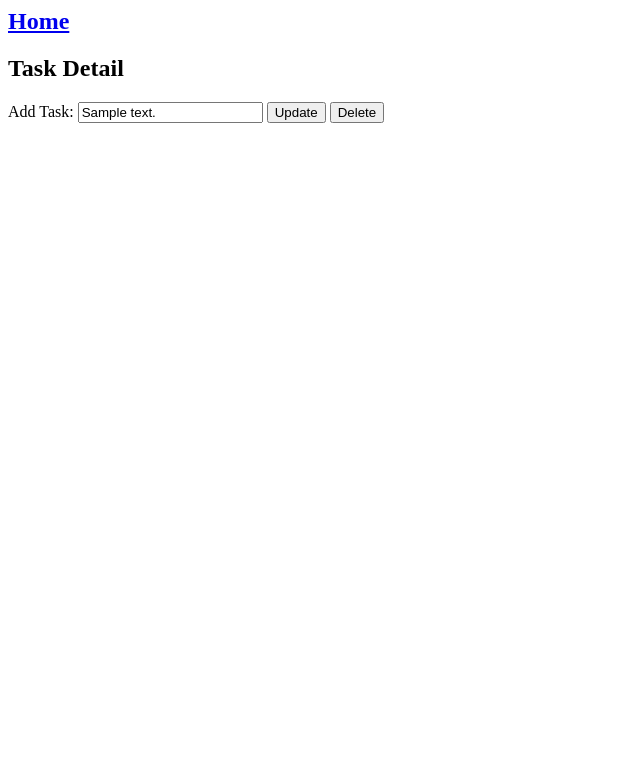
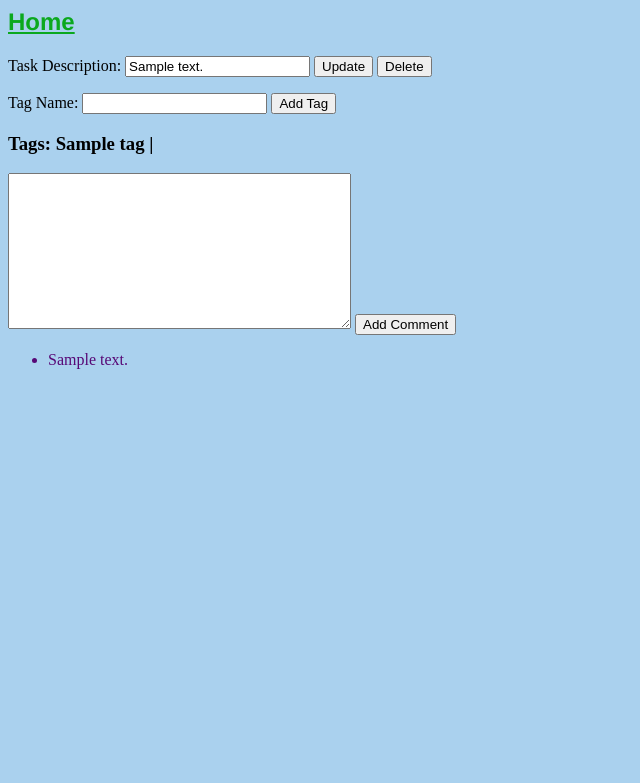
Before and after one commit to pchristscribe/todo_app, a Django app: page /todo/1 in a window 1280 px wide. Shown: the top 783 px of the page, without its empty margins (0-640 px from the left). Run offline with Django 4.2, Linux system fonts and the light colour scheme; tables that the repository leaves empty hold one stand-in row (values such as "Sample post").

Commit message:
Added Tags to Detail View

```diff
--- a/todo_site/todo_app/forms.py
+++ b/todo_site/todo_app/forms.py
@@ -1,10 +1,62 @@
 from django.forms import ModelForm
-from todo_app.models import Task
+from todo_app.models import Task, Comment, Tag
 
 class TaskForm(ModelForm):
     class Meta():
         model = Task
         fields = ['description']
         labels = {
-            'description': 'Add Task'
+            'description': 'Task Description'
         }
+class TagForm(ModelForm):
+    '''When the user is trying to tag a Task object, use this form to
+        a) Create a new Tag with the given name if one does not exist, or
+        b) Get the existing Tag with the given name if one does, then
+        c) Connect the new or existing Tag to the given Task
+    '''
+    class Meta:
+        model = Tag
+        fields = ['name']
+        labels = {'name' : 'Tag Name'}
+
+    def save(self, task, *args, **kwargs):
+        # `ModelForm`s come with an attribute called `self.data` that
+        # keeps track of the data in the form as a dictionary.
+        tag_name = self.data['name']
+
+        # If a tag with this name already exists, we want to use that one,
+        # not create a new tag with the same name (in fact this will error).
+        # So let's `try` to get the existing tag, and if there isn't one,
+        # create it from scratch
+
+        try:
+            tag = Tag.objects.get(name=tag_name)
+        except Tag.DoesNotExist:
+            # How did I know to catch the exception `Tag.DoesNotExist`?
+            # I ran line 55 (trying to get a tag) on a nonexistant tag
+            # to see what error it would create, then I caught that error
+            tag = Tag.objects.create(name=tag_name)
+
+        # Django has a built-in way to do the above try/except because it
+        # is a process that happens so often:
+        # tag, _ = Tag.objects.get_or_create(tag_name)
+
+        # `get_or_create` returns 2 things:
+        # 1) The object
+        # 2) A boolean of whether or not it was created now or already existed
+        # We can catch these two items separately, since we only want the object
+
+        task.tags.add(tag)
+class CommentForm(ModelForm):
+    # Pull the body column from the Comment model into a form
+    class Meta():
+        model= Comment
+        fields = ['body']
+        labels = {'body': ''}
+    # the form will be created attached to a task_id/task_object_id
+    def __init__(self, *args, **kwargs):
+        task = kwargs.pop('task_object')
+        super().__init__(*args, **kwargs)
+        #self.instance is the comment we are creating with this form
+        self.instance.task = task
+        self.fields['body'].label = ''
--- a/todo_site/todo_app/models.py
+++ b/todo_site/todo_app/models.py
@@ -1,5 +1,17 @@
 from django.db import models
 
 # Create your models here.
+class Tag(models.Model):
+    name = models.CharField(max_length=30, unique=True)
+
 class Task(models.Model):
     description = models.CharField(max_length=255)
+     # The `tags` field connects the `Tag` model to the `Task` model, automatically
+     # creating a junction `task_tags` table in the database for us when migrated
+    tags = models.ManyToManyField(Tag)
+
+class Comment(models.Model):
+    #id will be set for us
+    body = models.TextField()
+    created_at = models.DateTimeField(auto_now_add=True)
+    task = models.ForeignKey(Task, on_delete=models.CASCADE)
--- a/todo_site/todo_app/static/style.css
+++ b/todo_site/todo_app/static/style.css
@@ -1,16 +1,16 @@
 h2 {
-    font-size:3em;
     font-family:'Franklin Gothic Medium', 'Arial Narrow', Arial, sans-serif;
     font-weight:bold;
 }
 li {
     color: rgb(87, 8, 118);
-    font-size: 2em;
 }
 body {
-    background:  white url("images/background.png");
+    background:  rgb(170, 209, 238);
 }
-
-form {
-    font-size: 2em;
-}
+a:link {
+    color: rgb(11, 168, 30);
+  }
+  a:visited {
+    color: rgb(162, 76, 113);
+  }
--- a/todo_site/todo_app/templates/detail.html
+++ b/todo_site/todo_app/templates/detail.html
@@ -1,6 +1,9 @@
+
+<head>
+    {% load static %}
+    <link rel="stylesheet" href="{% static 'style.css' %}">
+</head>
 <h2> <a href="{% url 'home' %}">Home</a> </h2>
-
-<h2>Task Detail</h2>
 
 <form method="POST">
     {% csrf_token %}
@@ -8,3 +11,24 @@
     <input type="submit" name="update" value="Update" />
     <input type="submit" name='delete' value="Delete" />
 </form>
+<form method = 'POST'>
+    {% csrf_token %}
+    {{ tag_form }}
+    <input type = "submit" name = 'tag' value = 'Add Tag'/>
+</form>
+<h3>Tags:
+    {% for tag in tag_list %}
+    {{ tag.name }} |
+{% endfor %}
+</h3>
+
+<form method="POST">
+    {% csrf_token %}
+    {{ comment_form }}
+    <input type="submit" name="add" value="Add Comment" />
+</form>
+<ul>
+    {% for comment in comment_list %}
+        <li> {{ comment.body }}</li>
+    {% endfor %}
+</ul>
--- a/todo_site/todo_app/views.py
+++ b/todo_site/todo_app/views.py
@@ -1,46 +1,60 @@
 from django.shortcuts import render, redirect
 from django.views import View
-from todo_app.models import Task
-from todo_app.forms import TaskForm
-# Create your views here.
+from todo_app.models import Task, Comment, Tag
+from todo_app.forms import TaskForm, CommentForm, TagForm
 
 class HomeView(View):
     def get(self, request):
-        tasks = Task.objects.all
+        tasks = Task.objects.all()
         task_form = TaskForm()
-        html_data = {
+        html_data =  {
             'task_list': tasks,
-            'form': task_form,
+            'form': task_form
         }
         return render(
-            request=request,
-            template_name="index.html",
+            request = request,
+            template_name= 'index.html',
+
             context = html_data
         )
     def post(self, request):
         task_form = TaskForm(request.POST)
         task_form.save()
         return redirect('home')
-
 class TaskDetailView(View):
-    def get(self, request, task_id):
+    def get(self,request,task_id):
         task = Task.objects.get(id=task_id)
         task_form = TaskForm(instance=task)
+        comment = Comment.objects.filter(task_id=task)
+        comment_form = CommentForm(task_object=task)
+        current_tags = task.tags.all()
+        tag_form = TagForm()
         html_data = {
-            'task_object': task,
-            'form': task_form,
+            'task': task,
+            'form' : task_form,
+            'tag_form': tag_form,
+            'comment_list': comment,
+            'comment_form': comment_form,
+            'tag_list': current_tags
         }
-        return render(
-            request=request,
-            template_name="detail.html",
+        return render (
+            request = request,
+            template_name= 'detail.html',
             context = html_data
         )
     def post(self, request, task_id):
         task = Task.objects.get(id=task_id)
+        task_form = TaskForm(request.POST, instance=task)
         if 'update' in request.POST:
-            task = Task.objects.get(id=task_id)
-            task_form = TaskForm(request.POST, instance=task)
             task_form.save()
         elif 'delete' in request.POST:
             task.delete()
+        elif 'add' in request.POST:
+            comment_form = CommentForm(request.POST, task_object= task)
+            comment_form.save()
+            return redirect('task_detail', task.id)
+        elif 'tag' in request.POST:
+            tag_form = TagForm(request.POST)
+            tag_form.save(task)
+            return redirect('task_detail', task.id)
         return redirect('home')
```
Also changed, not shown: todo_site/todo_app/migrations/0002_comment.py (added), todo_site/todo_app/migrations/0003_tag_task_tags.py (added).
